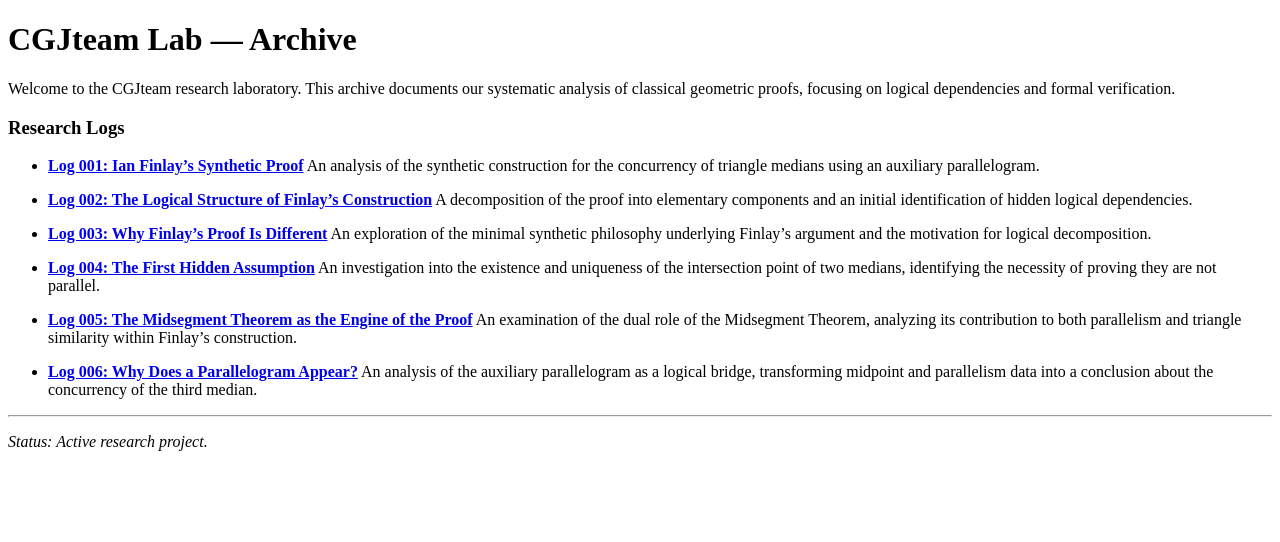
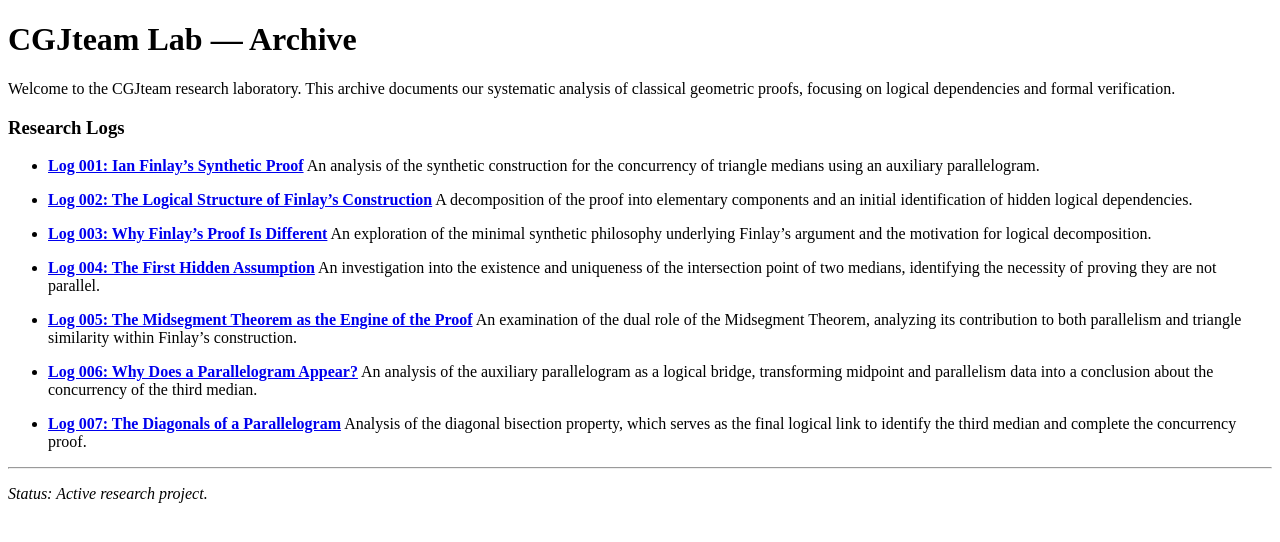
Before and after one commit to cgjteam/cgjteam.github.io, a Jekyll site: the page built from index.md, in a window 1280 px wide. Shown: the top 542 px of the page. Built offline with Jekyll 4.4.1, drawn with Linux system fonts in a browser that asks for light colours; our own code applies the rules of GitHub Pages for plain Markdown files.

Commit message:
Update index.md

```diff
--- a/index.md
+++ b/index.md
@@ -22,6 +22,10 @@ Welcome to the CGJteam research laboratory. This archive documents our systemati
   * **[Log 006: Why Does a Parallelogram Appear?](log-006.md)**
   An analysis of the auxiliary parallelogram as a logical bridge, transforming midpoint and parallelism data into a conclusion about the concurrency of the third median.
 
+ * **[Log 007: The Diagonals of a Parallelogram](log-007.md)**
+  Analysis of the diagonal bisection property, which serves as the final logical link to identify the third median and complete the concurrency proof.
+
+
 
 
 ---
```
